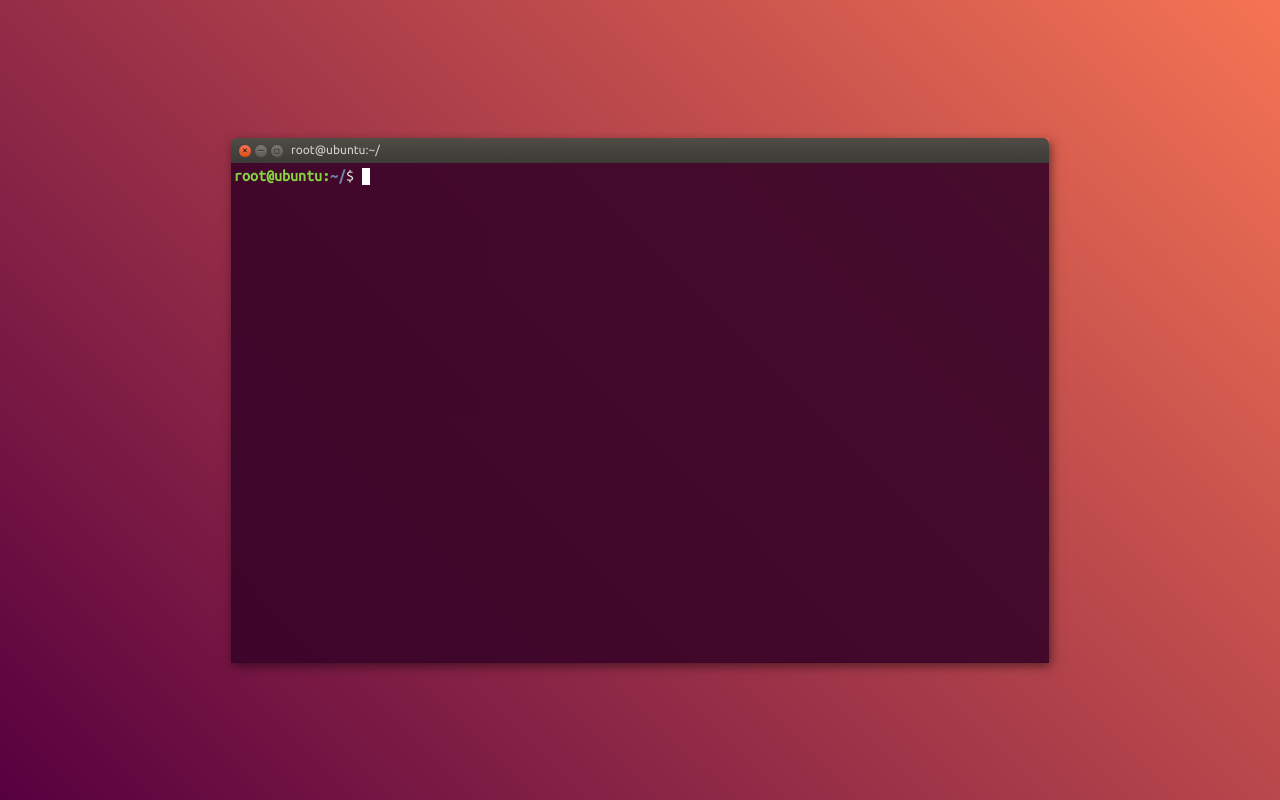
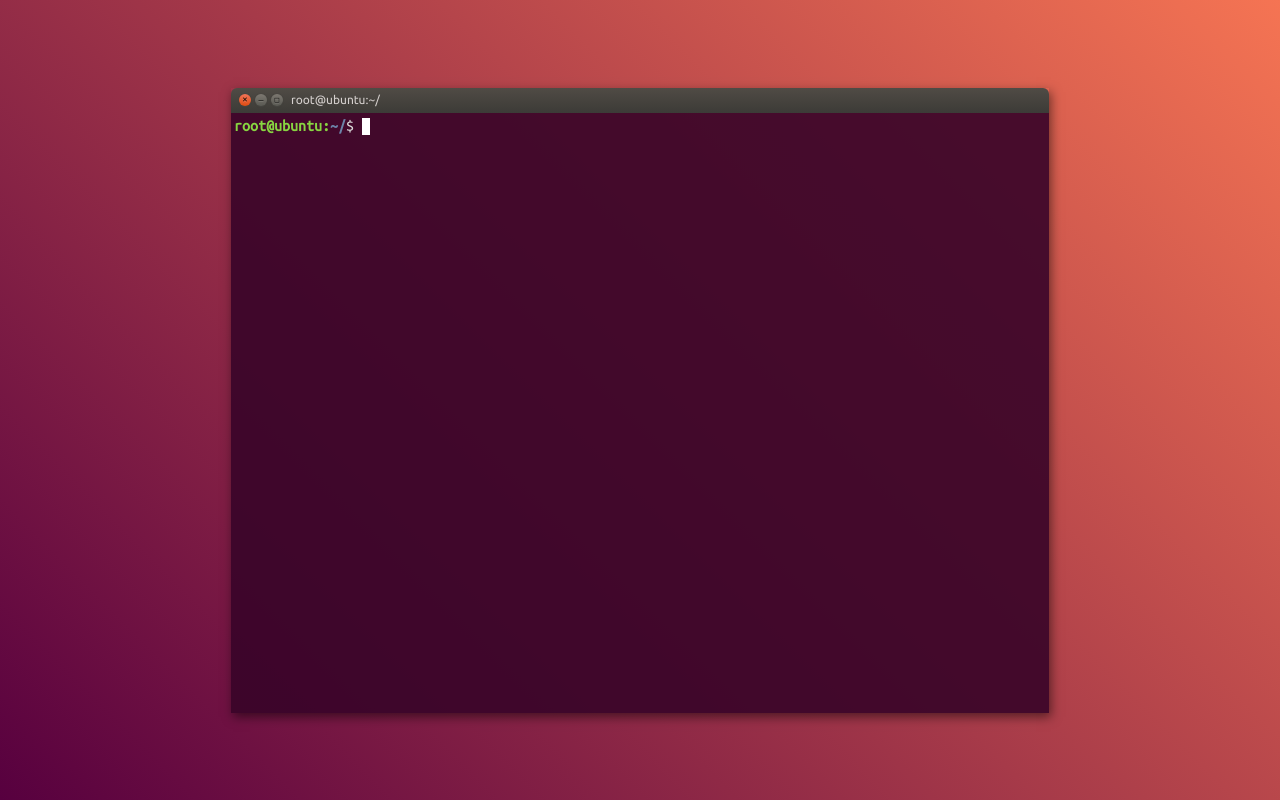
Before and after one commit to mustafacanp/react-terminal, a React (Vite) app: page / in a window 1280 px wide. Built offline with nearby package versions, Linux system fonts and the light colour scheme.

Commit message:
Update terminal height from 500 to 600

```diff
--- a/src/components/Toolbar.tsx
+++ b/src/components/Toolbar.tsx
@@ -47,7 +47,7 @@ const Toolbar: React.FC<ToolbarProps> = ({ settings, pwd }) => {
                 terminal.style.top = 'auto';
             }
             if (terminalBody) {
-                terminalBody.style.height = '500px';
+                terminalBody.style.height = '600px';
             }
         }
     }, []);
@@ -96,7 +96,7 @@ const Toolbar: React.FC<ToolbarProps> = ({ settings, pwd }) => {
                     terminal.style.top = 'auto';
                 }
                 if (terminalBody) {
-                    terminalBody.style.height = '500px';
+                    terminalBody.style.height = '600px';
                 }
                 if (document.exitFullscreen) {
                     document.exitFullscreen();
--- a/src/index.css
+++ b/src/index.css
@@ -18,7 +18,7 @@ body {
 }
 .terminal {
     width: 818px;
-    height: 524px;
+    height: 625px;
     box-shadow: 2px 4px 10px rgba(0, 0, 0, 0.5);
 
     position: absolute;
@@ -88,7 +88,7 @@ body {
 }
 
 .terminal-body-container {
-    height: 500px;
+    height: 600px;
     overflow-y: scroll;
     background: rgba(56, 4, 40, 0.9);
 }
```
